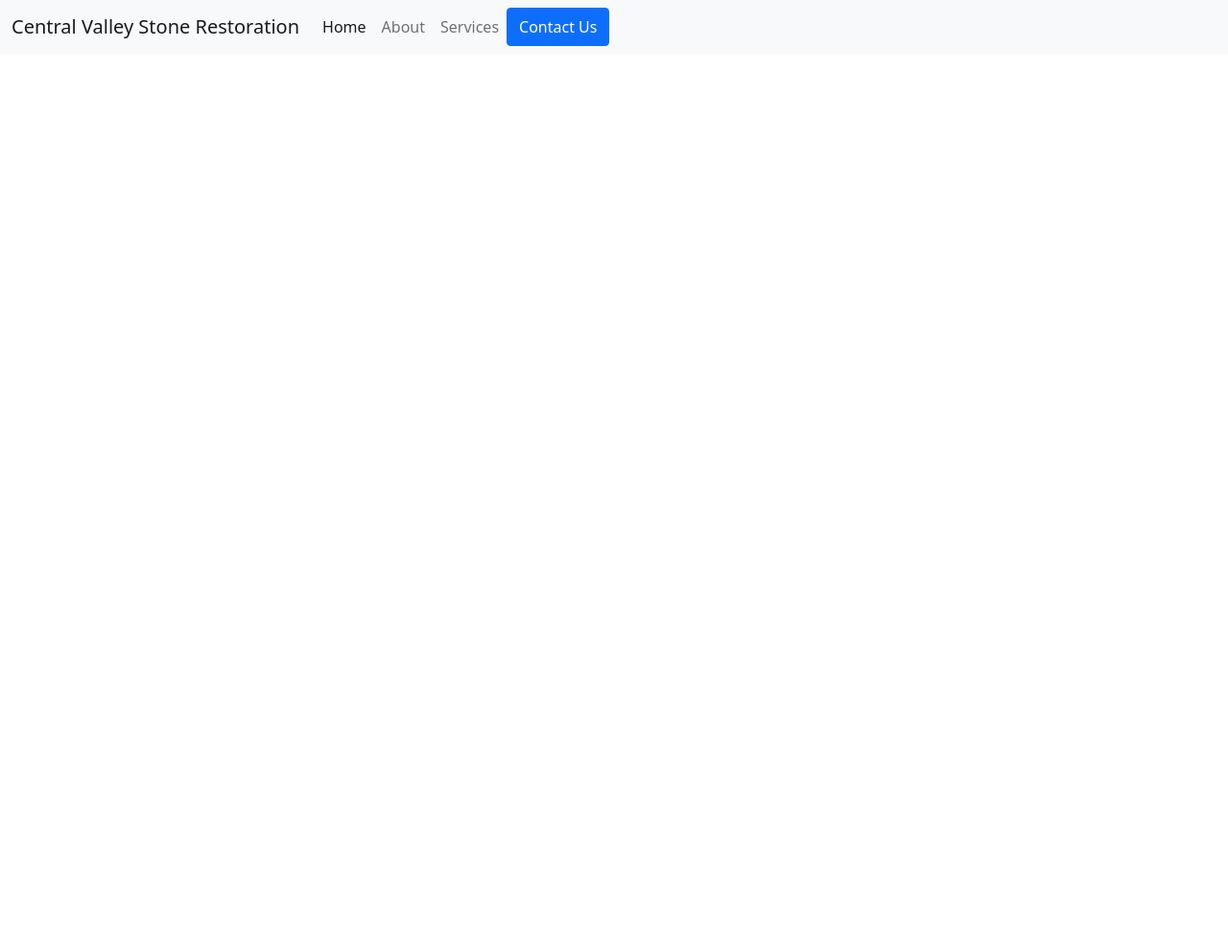
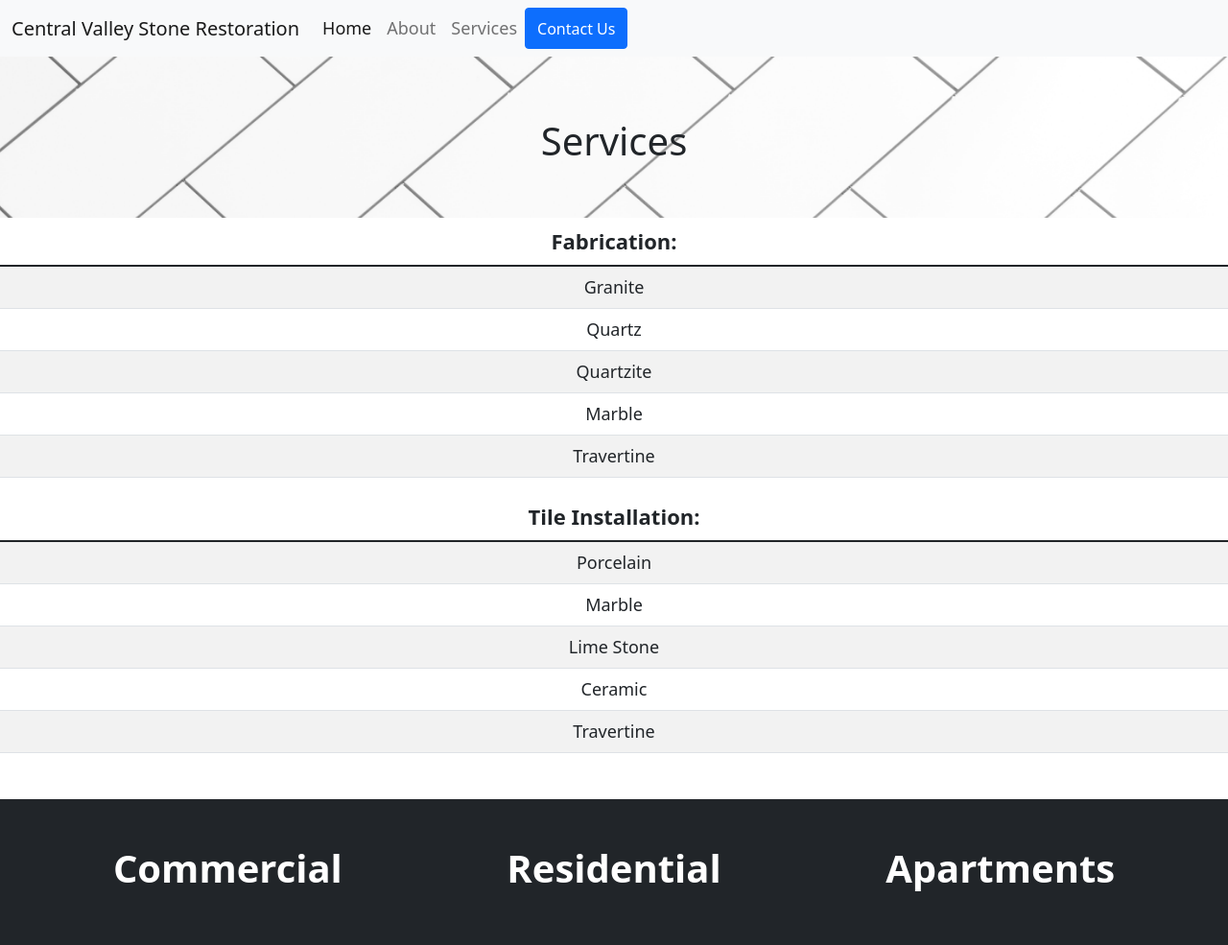
Before and after one commit to Nathan-Anderson-1024/CVSR, a plain HTML site: page services.html in a window 1280 px wide. Shown: the whole page at 96% size. Before the commit the page ends 800 px from the top, so only its background shows below. Drawn offline with nearby package versions, Linux system fonts and the light colour scheme.

Commit message:
added services page

```diff
--- /dev/null
+++ b/services.css
@@ -0,0 +1,6 @@
+body {
+    font-size: 18px;
+}
+th {
+    font-size: 22px;
+}
--- a/services.html
+++ b/services.html
@@ -6,6 +6,7 @@
     <meta name="viewport" content="width=device-width, initial-scale=1.0">
     <link href="https://cdn.jsdelivr.net/npm/bootstrap@5.1.3/dist/css/bootstrap.min.css" rel="stylesheet" integrity="sha384-1BmE4kWBq78iYhFldvKuhfTAU6auU8tT94WrHftjDbrCEXSU1oBoqyl2QvZ6jIW3" crossorigin="anonymous">
     <link href="./about.css" type="text/css" rel="stylesheet">
+    <link rel="stylesheet" href="./services.css" rel="stylesheet">
     <title>CVSR Services</title>
 </head>
 <body>
@@ -54,6 +55,117 @@
             </div>
         </nav>
     </header>
+    <main>
+      <div class="row d-flex justify-content-center align-items-center text-center me-0">
+        <div class="col about-us pe-0 pt-5 pb-5">
+            <h1 class="mt-3">Services</h1>
+        </div>
+    </div>
+    <div class="row d-flex justify-content-center align-items-center text-center me-0">
+      <div class="col pe-0">
+        <!-- <div class="just-padding">
+
+          <div class="list-group list-group-root well">
+
+            <li class="list-group-item">Fabrication:</li>
+            <div class="list-group">
+
+              <div class="list-group">
+                <li class="list-group-item">Granite</li>
+                <li class="list-group-item">Quartz</li>
+                <li class="list-group-item">Quartzite</li>
+                <li class="list-group-item">Marble</li>
+                <li class="list-group-item">Travertine</li>
+              </div>
+            </div>
+
+            <a href="#" class="list-group-item">Tile Installation:</a>
+            <div class="list-group">
+
+              <div class="list-group">
+                <li class="list-group-item">Porcelain</li>
+                <li class="list-group-item">Marble</li>
+                <li class="list-group-item">Lime Stone</li>
+                <li class="list-group-item">Ceramic</li>
+                <li class="list-group-item">Travertine</li>
+              </div>
+            </div>
+
+            <div class="list-group">
+
+              <a href="#" class="list-group-item">Item 3.1</a>
+              <div class="list-group">
+                <a href="#" class="list-group-item">Commercial</a>
+                <a href="#" class="list-group-item">Residential</a>
+                <a href="#" class="list-group-item">Industrial</a>
+              </div>
+            </div>
+          </div>
+          </div> -->
+          <table class="table table-striped table-hover">
+            <thead>
+              <tr>
+                <th scope="col" class="fw-bold">Fabrication:</th>
+              </tr>
+            </thead>
+            <tbody>
+              <tr>
+                <td>Granite</td>
+              </tr>
+              <tr>
+                <td>Quartz</td>
+              </tr>
+              <tr>
+                <td>Quartzite</td>
+              </tr>
+              <tr>
+                <td>Marble</td>
+              </tr>
+              <tr>
+                <td>Travertine</td>
+              </tr>
+            </tbody>
+          </table>
+          <table class="table table-striped table-hover">
+            <thead>
+              <tr>
+                <th scope="col" class="fw-bold">Tile Installation:</th>
+              </tr>
+            </thead>
+            <tbody>
+              <tr>
+                <td>Porcelain</td>
+              </tr>
+              <tr>
+                <td>Marble</td>
+              </tr>
+              <tr>
+                <td>Lime Stone</td>
+              </tr>
+              <tr>
+                <td>Ceramic</td>
+              </tr>
+              <tr>
+                <td>Travertine</td>
+              </tr>
+            </tbody>
+          </table>
+          <div class="container-fluid mt-5 p-5 text-center bg-dark text-white">
+            <div class="row d-flex justify-content-center align-items-center">
+              <div class="col-lg-4">
+                <h1 class="fw-bold">Commercial</h1>
+              </div>
+              <div class="col-lg-4">
+                <h1 class="fw-bold">Residential</h1>
+              </div>
+              <div class="col-lg-4">
+                <h1 class="fw-bold">Apartments</h1>
+              </div>
+            </div>
+          </div>
+      </div>
+    </div>
+    </main>
     <script src="https://cdn.jsdelivr.net/npm/bootstrap@5.1.3/dist/js/bootstrap.bundle.min.js" integrity="sha384-ka7Sk0Gln4gmtz2MlQnikT1wXgYsOg+OMhuP+IlRH9sENBO0LRn5q+8nbTov4+1p" crossorigin="anonymous"></script>
 </body>
 </html>
```
Also changed, not shown: about.html (+1 -1 lines).
